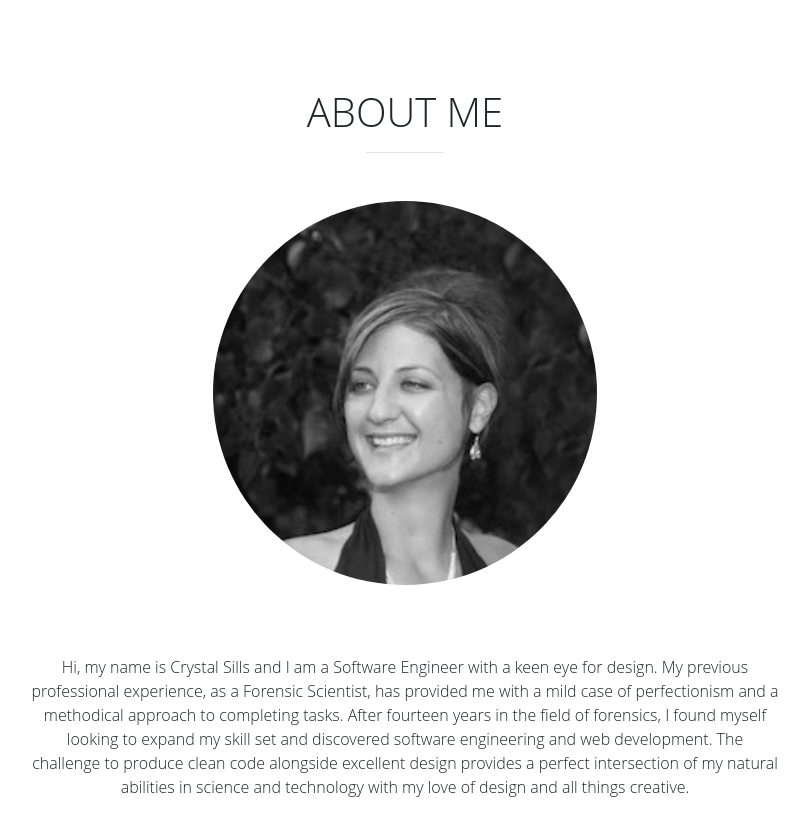
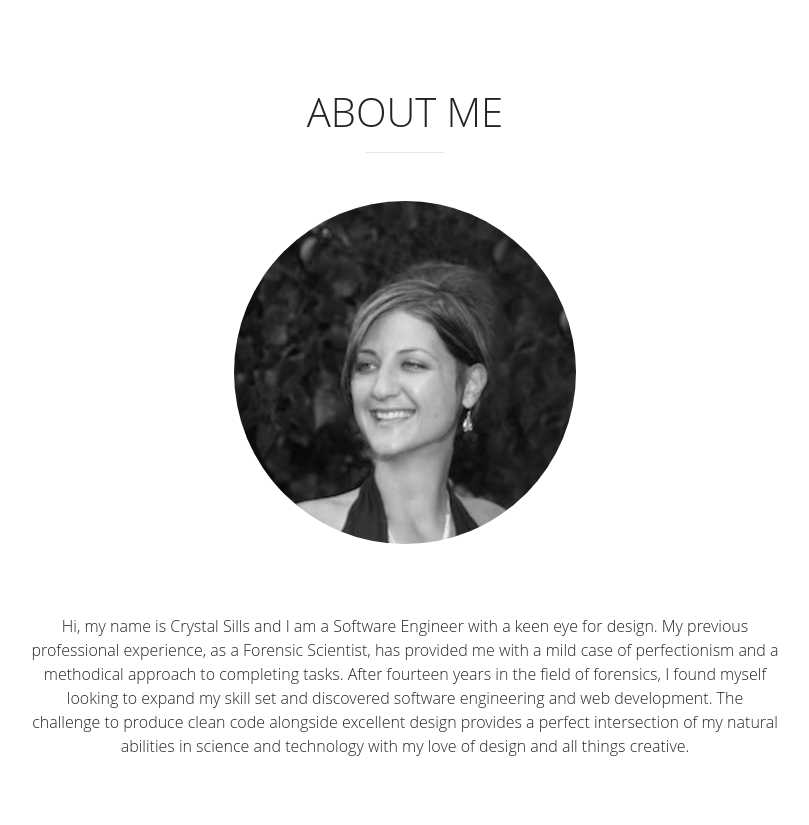
Before and after one commit to csills/portfolio, a PHP site: page /index.html in a window 1280 px wide. Shown: the part 1002-1827 px from the top of the page, without its empty margins (235-1044 px from the left). Run offline with PHP 8.4, Linux system fonts and the light colour scheme; some libraries are stand-ins or nearby versions.

Commit message:
changed object-fit property of profile image

```diff
--- a/style.css
+++ b/style.css
@@ -206,8 +206,8 @@ a.navbar-brand:hover {
 
 .image-circle {
   position: relative;
-  width: 30vw;
-  height: 30vw;
+  width: 30%;
+  height: 30%;
   border-radius: 50%;
   overflow: hidden;
   margin: auto;
@@ -217,7 +217,7 @@ a.navbar-brand:hover {
 .image-circle img {
   width: 100%;
   height: 100%;
-  object-fit: cover;
+  object-fit: contain;
 }
 
 #about-text {
```
